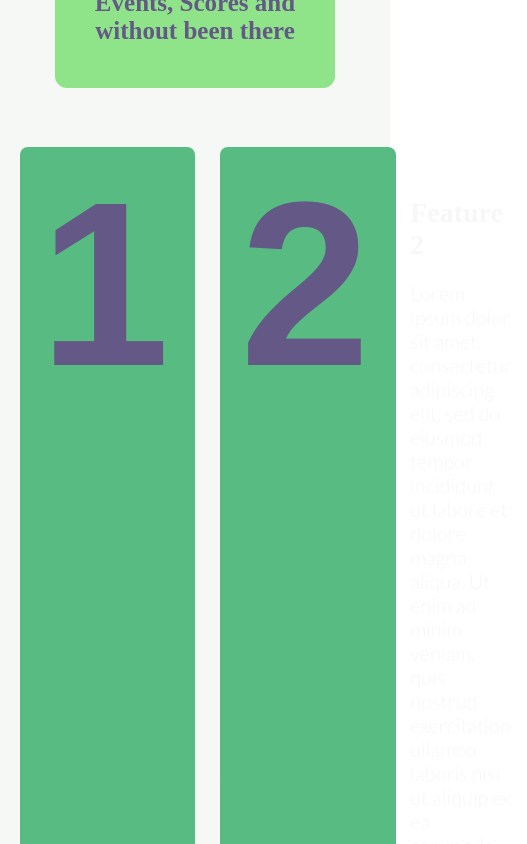
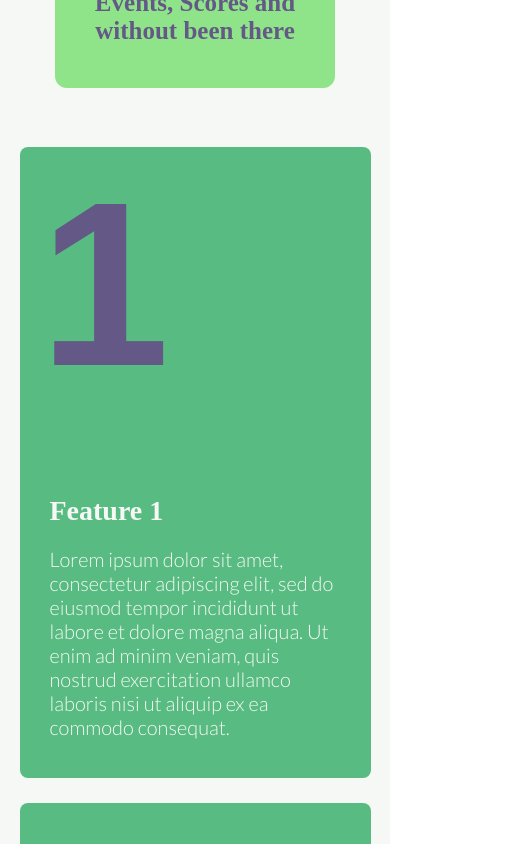
Before and after one commit to Abood-hass/stadium-landingpage, a React (Vite) app: page / in a window 390 px wide. Shown: the part 1156-2000 px from the top of the page, 527 px wide, since content can reach past the window. Built offline with nearby package versions, Linux system fonts and the light colour scheme; a web font is replaced by a local one.

Commit message:
add responsive to description section

```diff
--- a/src/components/features-topics/style.css
+++ b/src/components/features-topics/style.css
@@ -56,3 +56,16 @@
     font-family: var(--lato);
     min-width: 80%;
 }
+
+
+
+@media (max-width: 900px) {
+    .feature-container {
+        grid-template-areas:
+            "num"
+            "text";
+
+        gap: 25px;
+    }
+
+}
--- a/src/section/description/index.jsx
+++ b/src/section/description/index.jsx
@@ -1,5 +1,4 @@
 import React from 'react'
-import { animated } from '@react-spring/web'
 import FeatureTopic from '../../components/features-topics'
 import './style.css'
 
--- a/src/section/description/style.css
+++ b/src/section/description/style.css
@@ -5,3 +5,13 @@
 
     gap: 25px;
 }
+
+@media (max-width: 1000px) {
+    .features-container {
+        display: grid;
+        grid-template-columns: 100%;
+        grid-template-rows: 25%;
+        gap: 25px;
+    }
+
+}
```
